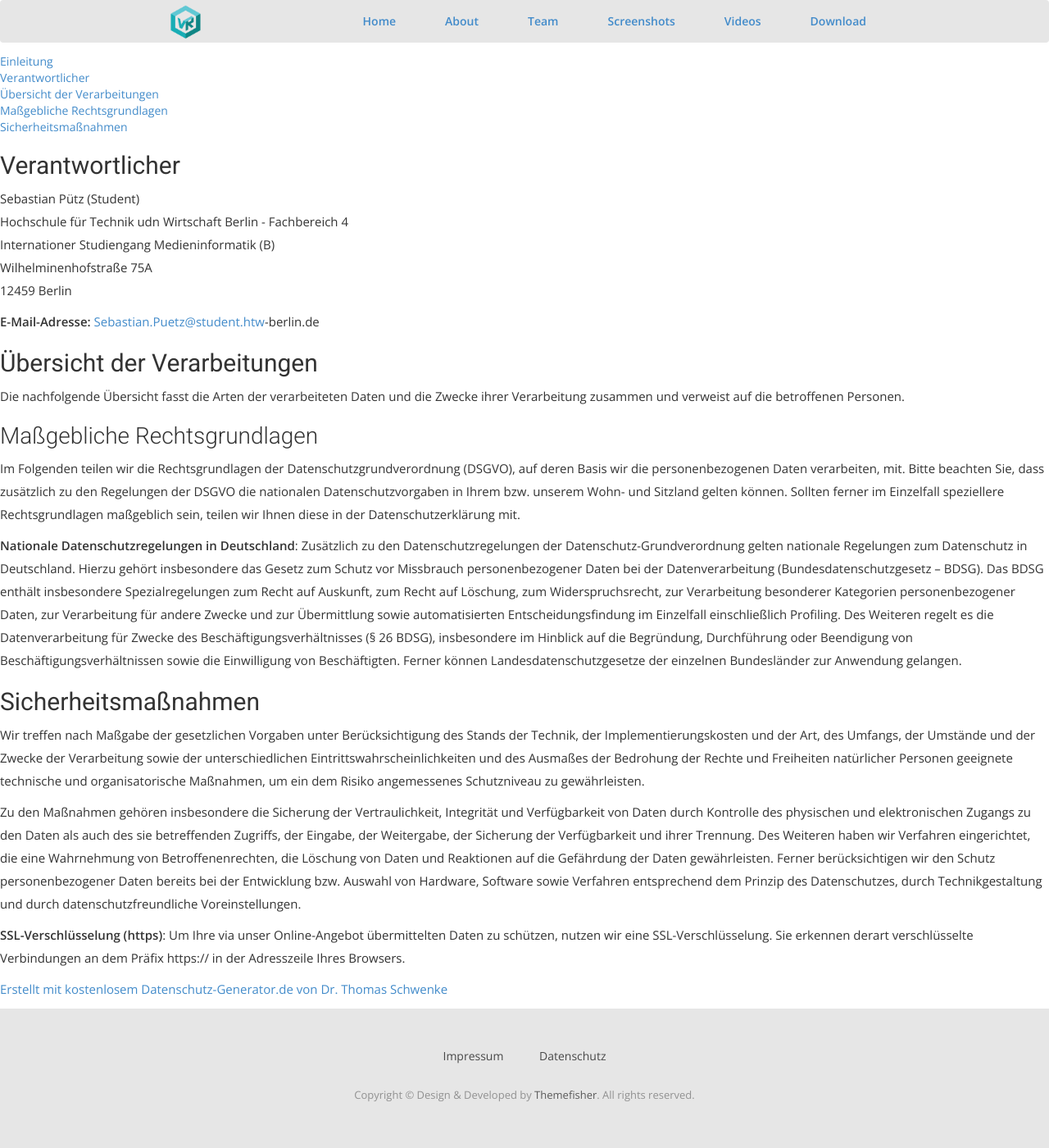
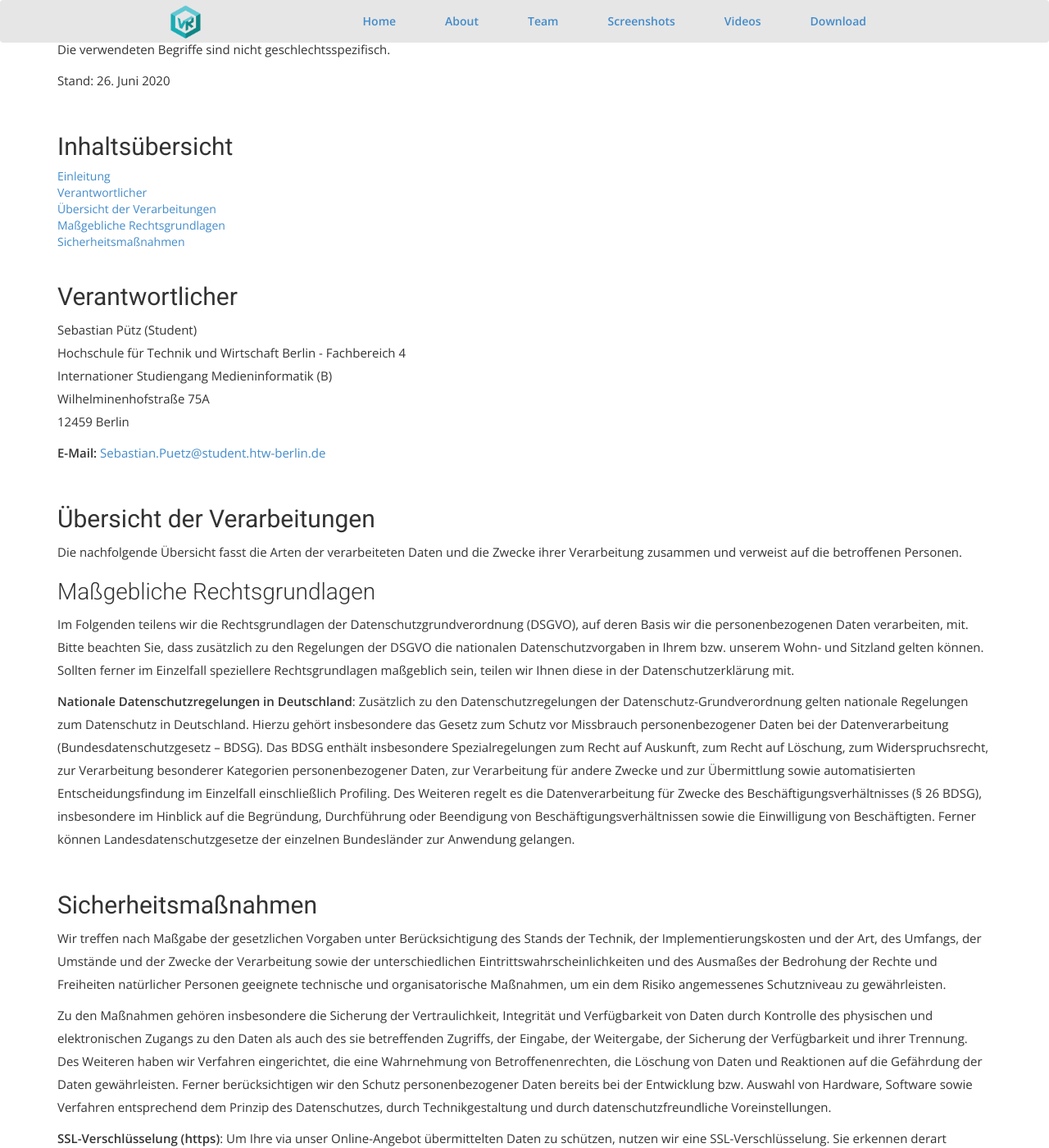
Before and after one commit to martinchristians/VRForFuture_Web, a Jekyll site: the page built from datenschutz.html, in a window 1280 px wide and 1400 px high, scrolled down 359 px. Shown: the whole window at 82% size. Built offline with Jekyll 4.4.1, drawn with Linux system fonts in a browser that asks for light colours; some web fonts are replaced.

Commit message:
Entwurf: Impressum + Datenschutz

```diff
--- a/_includes/footer-nav.html
+++ b/_includes/footer-nav.html
@@ -1,6 +1,6 @@
 <div class="footer-mane">
   <ul>
     <li class="nav-item"><a class="nav-link" href="impressum.html">Impressum</a></li>
-    <li class="nav-item"><a class="nav-link" href="datenschutz.html">Datenschutz</a></li>
+    <li class="nav-item"><a class="nav-link" href="datenschutz.html">Datenschutzerklärung</a></li>
   </ul>
 </div>
--- a/datenschutz.html
+++ b/datenschutz.html
@@ -3,17 +3,54 @@
 
 ---
 
+<section id="datenschutz" class="site-section">
+    <div class="container">
         <h1>Datenschutzerklärung</h1>
+        <br>
+
         <h2>Einleitung</h2>
         <p>Mit der folgenden Datenschutzerklärung möchten wir Sie darüber aufklären, welche Arten Ihrer personenbezogenen Daten (nachfolgend auch kurz als "Daten“ bezeichnet) wir zu welchen Zwecken und in welchem Umfang verarbeiten. Die Datenschutzerklärung gilt für alle von uns durchgeführten Verarbeitungen personenbezogener Daten, sowohl im Rahmen der Erbringung unserer Leistungen als auch insbesondere auf unseren Webseiten, in mobilen Applikationen sowie innerhalb externer Onlinepräsenzen, wie z.B. unserer Social-Media-Profile (nachfolgend zusammenfassend bezeichnet als "Onlineangebot“).</p>
+
         <p>Die verwendeten Begriffe sind nicht geschlechtsspezifisch.</p>
+        <p>Stand: 26. Juni 2020</p>
+        <br>
 
-<p>Stand: 26. Juni 2020</p><h2>Inhaltsübersicht</h2> <ul class="index"><li><a class="index-link" href="#m14">Einleitung</a></li><li><a class="index-link" href="#m3">Verantwortlicher</a></li><li><a class="index-link" href="#mOverview">Übersicht der Verarbeitungen</a></li><li><a class="index-link" href="#m13">Maßgebliche Rechtsgrundlagen</a></li><li><a class="index-link" href="#m27">Sicherheitsmaßnahmen</a></li></ul><h2 id="m3">Verantwortlicher</h2><p>Sebastian Pütz (Student)<br>Hochschule für Technik udn Wirtschaft Berlin - Fachbereich 4<br>Internationer Studiengang Medieninformatik (B)<br>Wilhelminenhofstraße 75A<br>12459 Berlin</p>
-<p><strong>E-Mail-Adresse:</strong> <a href="mailto:Sebastian.Puetz@student.htw">Sebastian.Puetz@student.htw</a>-berlin.de</p>
-<h2 id="mOverview">Übersicht der Verarbeitungen</h2><p>Die nachfolgende Übersicht fasst die Arten der verarbeiteten Daten und die Zwecke ihrer Verarbeitung zusammen und verweist auf die betroffenen Personen.</p><h3 id="m13">Maßgebliche Rechtsgrundlagen</h3>
-<p>Im Folgenden teilen wir die Rechtsgrundlagen der Datenschutzgrundverordnung (DSGVO), auf deren Basis wir die personenbezogenen Daten verarbeiten, mit. Bitte beachten Sie, dass zusätzlich zu den Regelungen der DSGVO die nationalen Datenschutzvorgaben in Ihrem bzw. unserem Wohn- und Sitzland gelten können. Sollten ferner im Einzelfall speziellere Rechtsgrundlagen maßgeblich sein, teilen wir Ihnen diese in der Datenschutzerklärung mit.</p>
+        <h2>Inhaltsübersicht</h2>
+          <ul class="index">
+              <li><a class="index-link" href="#m14">Einleitung</a></li>
+              <li><a class="index-link" href="#m3">Verantwortlicher</a></li>
+              <li><a class="index-link" href="#mOverview">Übersicht der Verarbeitungen</a></li>
+              <li><a class="index-link" href="#m13">Maßgebliche Rechtsgrundlagen</a></li>
+              <li><a class="index-link" href="#m27">Sicherheitsmaßnahmen</a></li>
+          </ul>
+        <br>
+
+
+
+        <h2 id="m3">Verantwortlicher</h2>
+        <p>Sebastian Pütz (Student)<br>
+          Hochschule für Technik und Wirtschaft Berlin - Fachbereich 4<br>
+          Internationer Studiengang Medieninformatik (B)<br>
+          Wilhelminenhofstraße 75A<br>12459 Berlin
+        </p>
+        <p><strong>E-Mail:</strong> <a href="mailto:Sebastian.Puetz@student.htw-berlin.de">Sebastian.Puetz@student.htw-berlin.de</a></p>
+        <br>
+
+        <h2 id="mOverview">Übersicht der Verarbeitungen</h2>
+        <p>Die nachfolgende Übersicht fasst die Arten der verarbeiteten Daten und die Zwecke ihrer Verarbeitung zusammen und verweist auf die betroffenen Personen.</p>
+
+        <h3 id="m13">Maßgebliche Rechtsgrundlagen</h3>
+        <p>Im Folgenden teilens wir die Rechtsgrundlagen der Datenschutzgrundverordnung (DSGVO), auf deren Basis wir die personenbezogenen Daten verarbeiten, mit. Bitte beachten Sie, dass zusätzlich zu den Regelungen der DSGVO die nationalen Datenschutzvorgaben in Ihrem bzw. unserem Wohn- und Sitzland gelten können. Sollten ferner im Einzelfall speziellere Rechtsgrundlagen maßgeblich sein, teilen wir Ihnen diese in der Datenschutzerklärung mit.</p>
         <p><strong>Nationale Datenschutzregelungen in Deutschland</strong>: Zusätzlich zu den Datenschutzregelungen der Datenschutz-Grundverordnung gelten nationale Regelungen zum Datenschutz in Deutschland. Hierzu gehört insbesondere das Gesetz zum Schutz vor Missbrauch personenbezogener Daten bei der Datenverarbeitung (Bundesdatenschutzgesetz – BDSG). Das BDSG enthält insbesondere Spezialregelungen zum Recht auf Auskunft, zum Recht auf Löschung, zum Widerspruchsrecht, zur Verarbeitung besonderer Kategorien personenbezogener Daten, zur Verarbeitung für andere Zwecke und zur Übermittlung sowie automatisierten Entscheidungsfindung im Einzelfall einschließlich Profiling. Des Weiteren regelt es die Datenverarbeitung für Zwecke des Beschäftigungsverhältnisses (§ 26 BDSG), insbesondere im Hinblick auf die Begründung, Durchführung oder Beendigung von Beschäftigungsverhältnissen sowie die Einwilligung von Beschäftigten. Ferner können Landesdatenschutzgesetze der einzelnen Bundesländer zur Anwendung gelangen.</p>
- <h2 id="m27">Sicherheitsmaßnahmen</h2><p>Wir treffen nach Maßgabe der gesetzlichen Vorgaben unter Berücksichtigung des Stands der Technik, der Implementierungskosten und der Art, des Umfangs, der Umstände und der Zwecke der Verarbeitung sowie der unterschiedlichen Eintrittswahrscheinlichkeiten und des Ausmaßes der Bedrohung der Rechte und Freiheiten natürlicher Personen geeignete technische und organisatorische Maßnahmen, um ein dem Risiko angemessenes Schutzniveau zu gewährleisten.</p>
+        <br>
+
+        <h2 id="m27">Sicherheitsmaßnahmen</h2>
+        <p>Wir treffen nach Maßgabe der gesetzlichen Vorgaben unter Berücksichtigung des Stands der Technik, der Implementierungskosten und der Art, des Umfangs, der Umstände und der Zwecke der Verarbeitung sowie der unterschiedlichen Eintrittswahrscheinlichkeiten und des Ausmaßes der Bedrohung der Rechte und Freiheiten natürlicher Personen geeignete technische und organisatorische Maßnahmen, um ein dem Risiko angemessenes Schutzniveau zu gewährleisten.</p>
         <p>Zu den Maßnahmen gehören insbesondere die Sicherung der Vertraulichkeit, Integrität und Verfügbarkeit von Daten durch Kontrolle des physischen und elektronischen Zugangs zu den Daten als auch des sie betreffenden Zugriffs, der Eingabe, der Weitergabe, der Sicherung der Verfügbarkeit und ihrer Trennung. Des Weiteren haben wir Verfahren eingerichtet, die eine Wahrnehmung von Betroffenenrechten, die Löschung von Daten und Reaktionen auf die Gefährdung der Daten gewährleisten. Ferner berücksichtigen wir den Schutz personenbezogener Daten bereits bei der Entwicklung bzw. Auswahl von Hardware, Software sowie Verfahren entsprechend dem Prinzip des Datenschutzes, durch Technikgestaltung und durch datenschutzfreundliche Voreinstellungen.</p>
         <p><strong>SSL-Verschlüsselung (https)</strong>: Um Ihre via unser Online-Angebot übermittelten Daten zu schützen, nutzen wir eine SSL-Verschlüsselung. Sie erkennen derart verschlüsselte Verbindungen an dem Präfix https:// in der Adresszeile Ihres Browsers.</p>
+        <br>
+        <br>
         <p class="seal"><a href="https://datenschutz-generator.de/?l=de" title="Rechtstext von Dr. Schwenke - für weitere Informationen bitte anklicken." target="_blank" rel="noopener noreferrer nofollow">Erstellt mit kostenlosem Datenschutz-Generator.de von Dr. Thomas Schwenke</a></p>
+        <br>
+      </div>
+</section>
```
Also changed, not shown: impressum.html (+30 -0 lines). Lines whose indentation alone changed are shown as unchanged.
